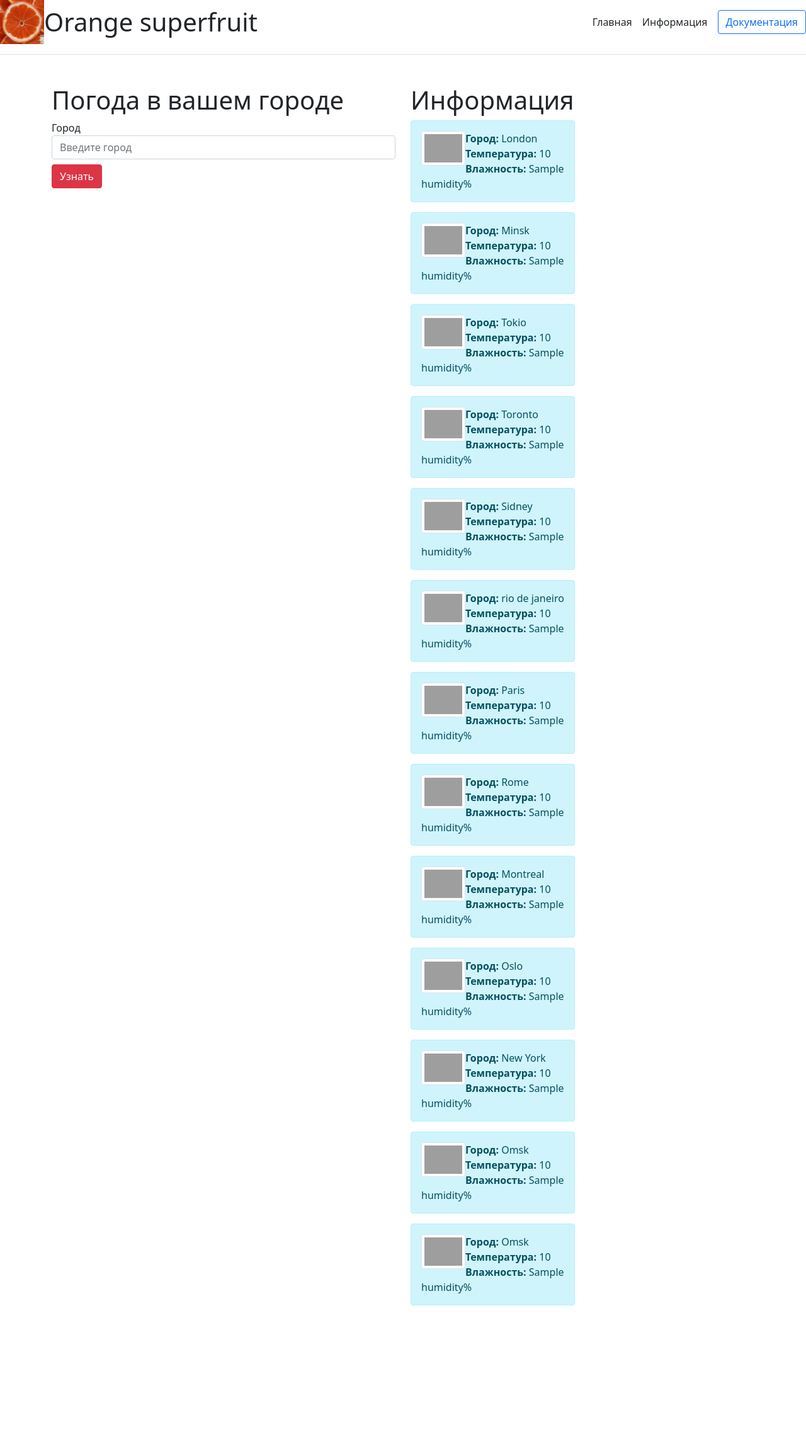
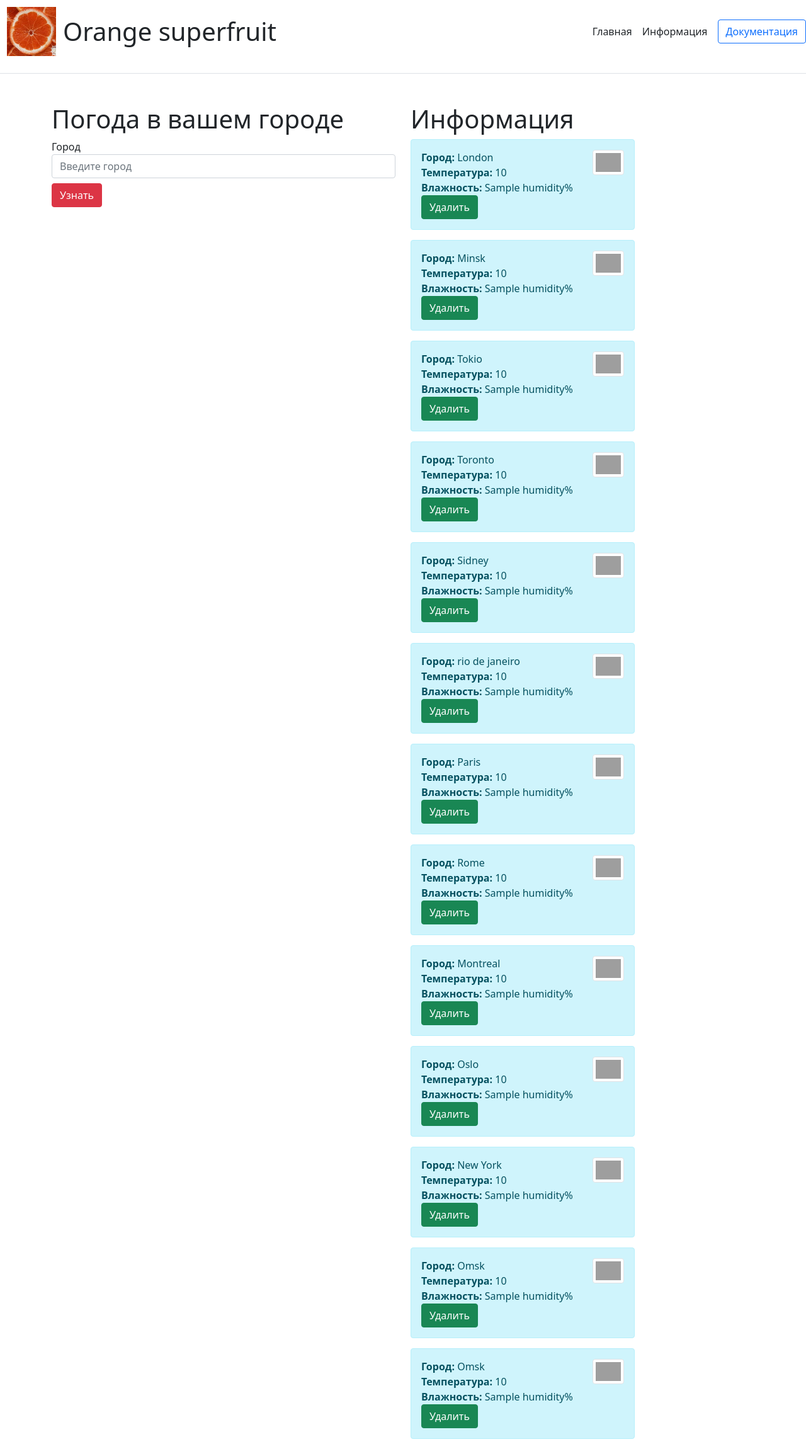
Before and after one commit to Vladimir-82/Weather, a Django app: page / in a window 1280 px wide. Shown: the whole page at 63% size. Before the commit the page ends 2073 px from the top, so only its background shows below. Run offline with Django 4.2, Linux system fonts and the light colour scheme; data comes from the database, SQL or seed files in the repository; both versions use the stored data as it was after the commit; a database or web service that is not in the repository returns one stand-in record (values such as "Sample title"); data that the repository does not hold is empty; grey boxes are pictures that could not be loaded.

Commit message:
кнопка Удалить добавленя но не работает

```diff
--- a/WeatherApp/weather/static/weather/css/weather.css
+++ b/WeatherApp/weather/static/weather/css/weather.css
@@ -1,4 +1,14 @@
 img {
-    width: 70px;
+    width: 100px;
     float: left;
+    padding: 2.5%;
 }
+
+img.img-thumbnail {
+    width: 50px;
+    float: right;
+}
+
+alert alert-info.btn btn-success {
+    float: right;
+}
--- a/WeatherApp/weather/templates/weather/index.html
+++ b/WeatherApp/weather/templates/weather/index.html
@@ -31,14 +31,19 @@
                 <input type="submit" name="send" value="Узнать" class="mt-2 btn btn-danger">
             </form>
             </div>
-            <div class="col-3 offset-0">
+            <div class="col-4 offset-0">
                 <h1>Информация</h1>
-
                 {% for info in all_info %}
                 <div class="alert alert-info">
                     <b>Город:</b> {{ info.city }}<img src="https://openweathermap.org/img/w/{{ info.icon }}.png" alt="Фото погоды" class="img-thumbnail"><br>
                     <b>Температура:</b> {{ info.temp }}<br>
                     <b>Влажность:</b> {{ info.humidity }}% <br>
+
+                    <form action="" method="get">
+                    {% csrf_token %}
+                    <button class="btn btn-success" type="submit">Удалить</button>
+                    </form>
+
                 </div>
                 {% endfor %}
             </div>
--- a/WeatherApp/weather/urls.py
+++ b/WeatherApp/weather/urls.py
@@ -2,5 +2,5 @@ from django.urls import path
 from . import views
 
 urlpatterns = [
-    path('', views.index),
+    path('', views.index, name='index'),
 ]
--- a/WeatherApp/weather/views.py
+++ b/WeatherApp/weather/views.py
@@ -2,6 +2,7 @@ import requests
 from django.shortcuts import render
 from .models import City
 from .forms import CityForm
+from django.views.generic import DeleteView
 
 def index(request):
 
```
Also changed, not shown: WeatherApp/db.sqlite3, WeatherApp/weather/forms.py (line endings or trailing spaces).
